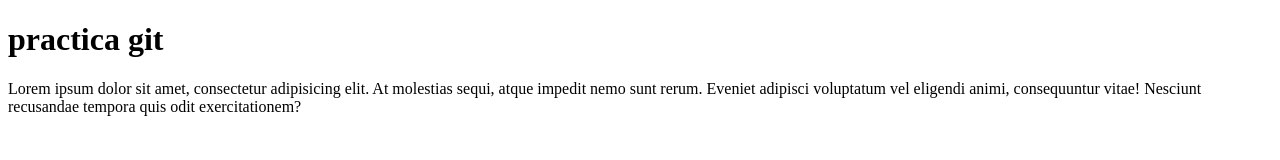
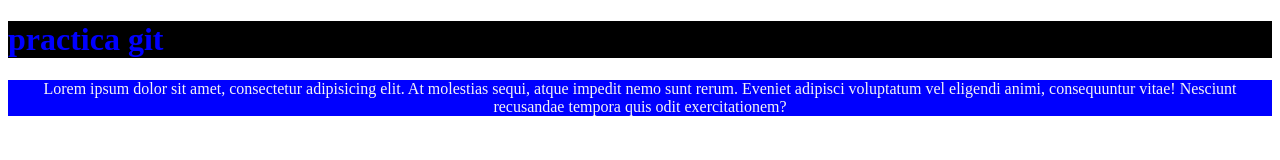
Before and after one commit to ramos-2003/Trabajo-git-branch-checkout-, a plain HTML site: page index.html in a window 1280 px wide. Drawn offline with Linux system fonts and the light colour scheme.

Commit message:
Aplicando Estilos

```diff
--- /dev/null
+++ b/Css/estilos.css
@@ -0,0 +1,10 @@
+h1{
+    color: blue;
+    background-color: black;
+}
+
+p{
+    color: whitesmoke;
+    background-color: blue;
+    text-align: center;
+}
--- a/index.html
+++ b/index.html
@@ -4,6 +4,7 @@
         <meta charset="UTF-8">
         <meta http-equiv="X-UA-Compatible" content="IE=edge">
         <meta name="viewport" content="width=device-width, initial-scale=1.0">
+        <link rel="stylesheet" href="/Css/estilos.css">
         <title>Git practica</title>
     </head>
     <body>
```
Also changed, not shown: Internas/formulario.html (+2 -1 lines).
